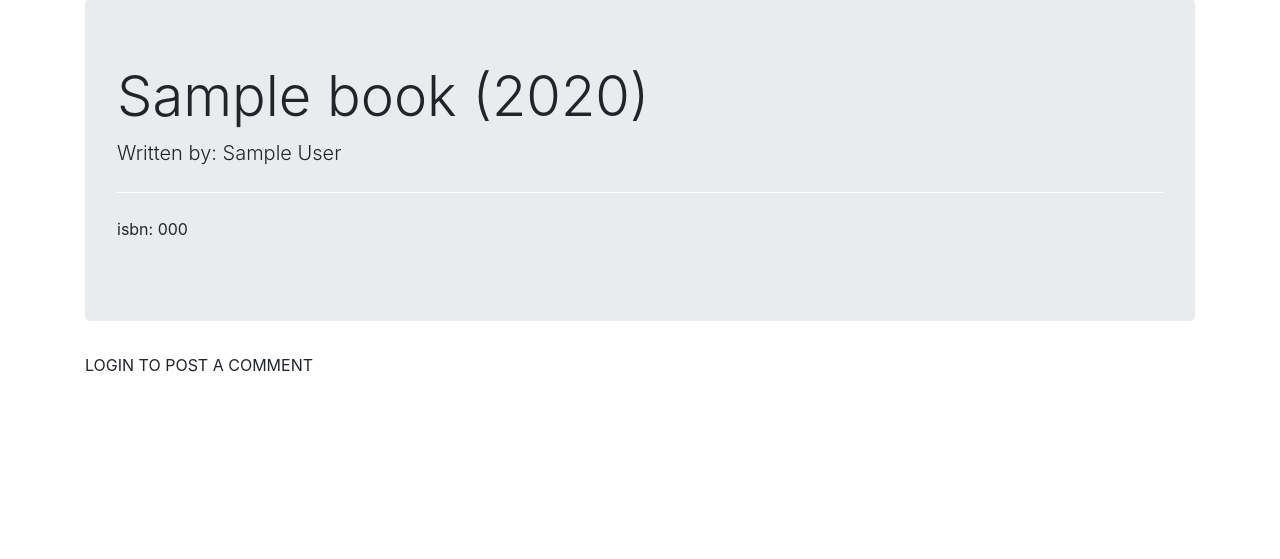
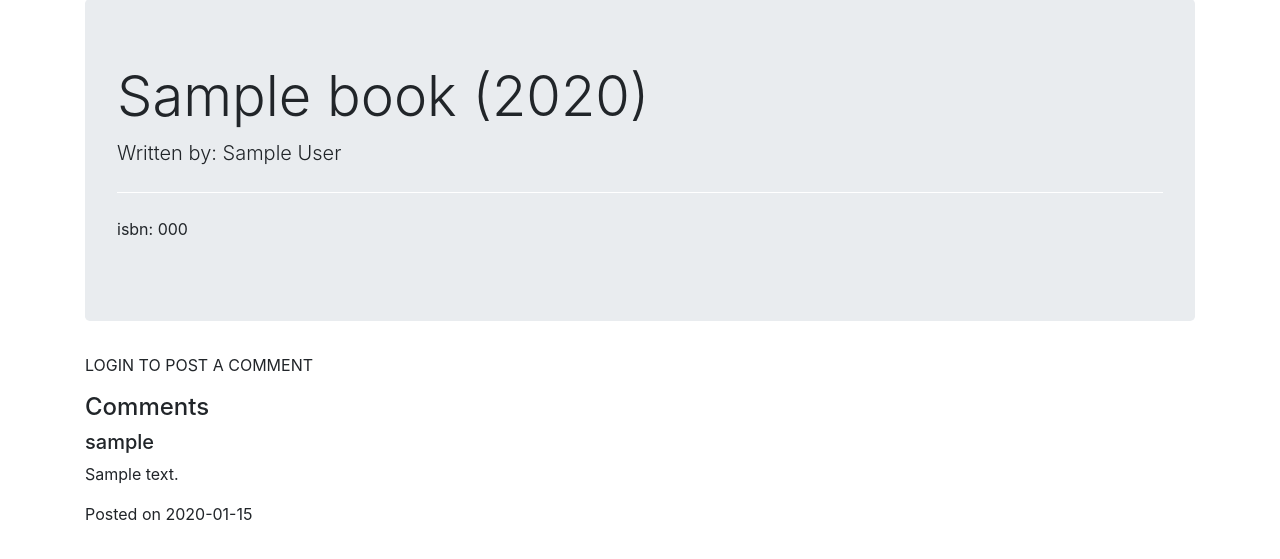
Before and after one commit to lucasducau/project1, a Flask app: template templates/book.html in a window 1280 px wide. Shown: the part 139-698 px from the top of the page. Run offline with Flask 2, Linux system fonts and the light colour scheme; the template is opened without the code that fills it: most values are stand-ins (such as "Sample title", 1, 10 or a date in 2020); some libraries are stand-ins or nearby versions.

Commit message:
book review working properly

```diff
--- a/application.py
+++ b/application.py
@@ -159,7 +159,10 @@ def book(isbn):
         if book is None:
             return render_template('error.html', errorMsg="Book not found.")
 
-        return render_template('book.html', book=book)
+        reviews = db.execute("SELECT * FROM reviews WHERE isbn = :isbn ORDER BY dateandtime DESC", {"isbn": isbn}).fetchall()
+        query = db.execute("SELECT * FROM users").fetchall()
+
+        return render_template('book.html', book=book,reviews=reviews)
 
     if request.method == "POST":
         username = session['user_id']
@@ -172,10 +175,12 @@ def book(isbn):
         if not db.execute("SELECT * FROM reviews WHERE isbn = :isbn AND user_id = :id", {"isbn": isbn,"id": user_id}).rowcount == 0:
             return render_template('error.html', errorMsg="You have already submitted a review for this book")
 
-        db.execute("INSERT INTO reviews (dateandtime, isbn, user_id, review_text) VALUES (:dateandtime,:isbn,:user_id,:review_text)",
-        {"dateandtime": datetime,"isbn": current_book.isbn, "user_id": username, "review_text": review})
+        db.execute("INSERT INTO reviews (dateandtime, isbn, user_id, review_text, username) VALUES (:dateandtime,:isbn,:user_id,:review_text, :username)",
+        {"dateandtime": datetime,"isbn": current_book.isbn, "user_id": user_id, "review_text": review, "username": username})
         db.commit()
 
+        reviews = db.execute("SELECT * FROM reviews WHERE isbn = :isbn", {"isbn": isbn}).fetchall()
+        users = db.execute("SELECT * FROM users")
         return redirect(url_for('book', isbn=current_book.isbn))
 
 
--- a/templates/book.html
+++ b/templates/book.html
@@ -32,4 +32,14 @@
 
 
 
+<h4>Comments</h4>
+{% for review in reviews%}
+  <h5>{{ review.username }}</h5>
+
+  <p>{{ review.review_text }}</p>
+  <p>Posted on {{review.dateandtime}}</p>
+{% endfor %}
+
+
+
 {% endblock %}
```
Also changed, not shown: 1 other file.
